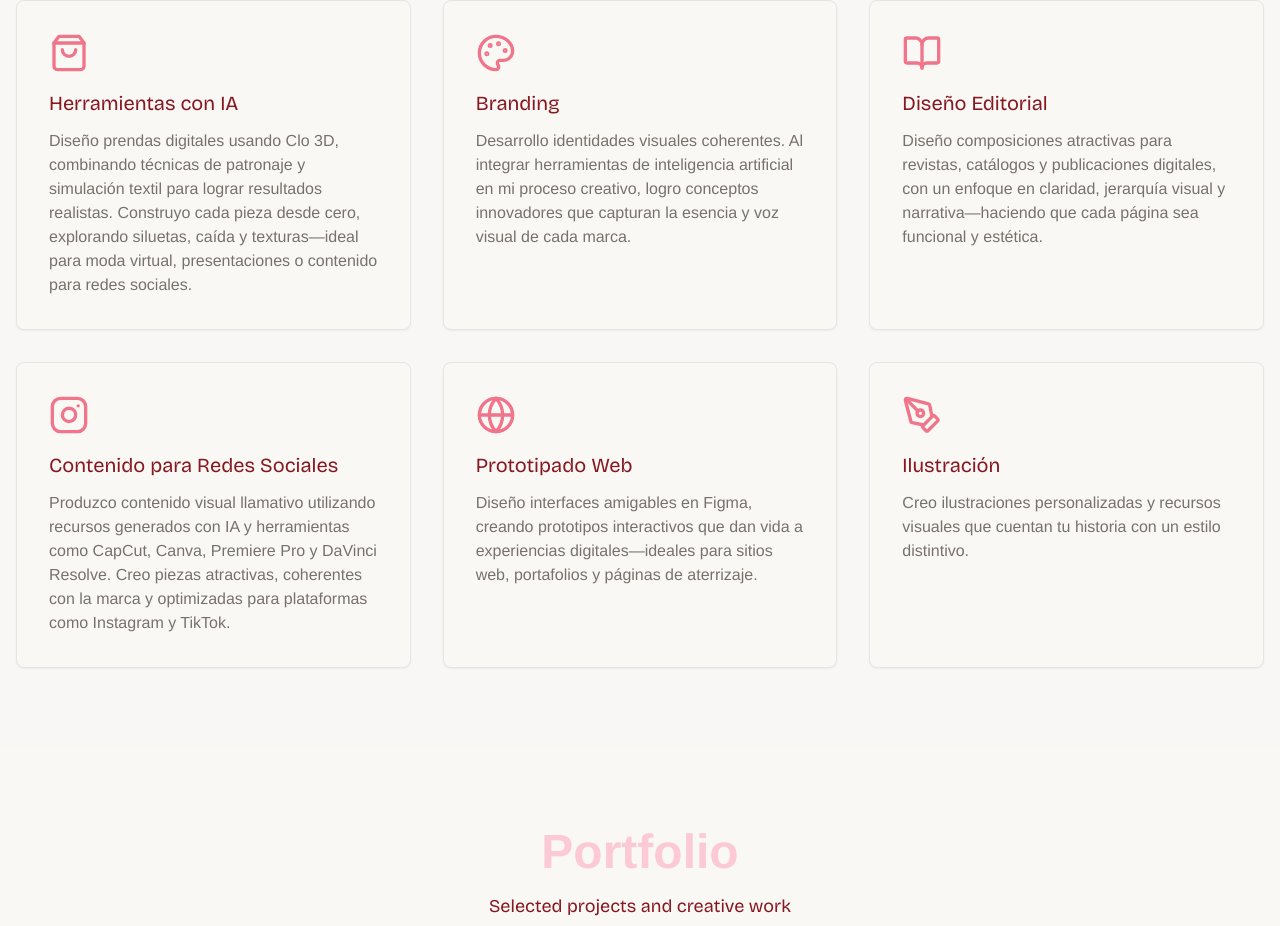
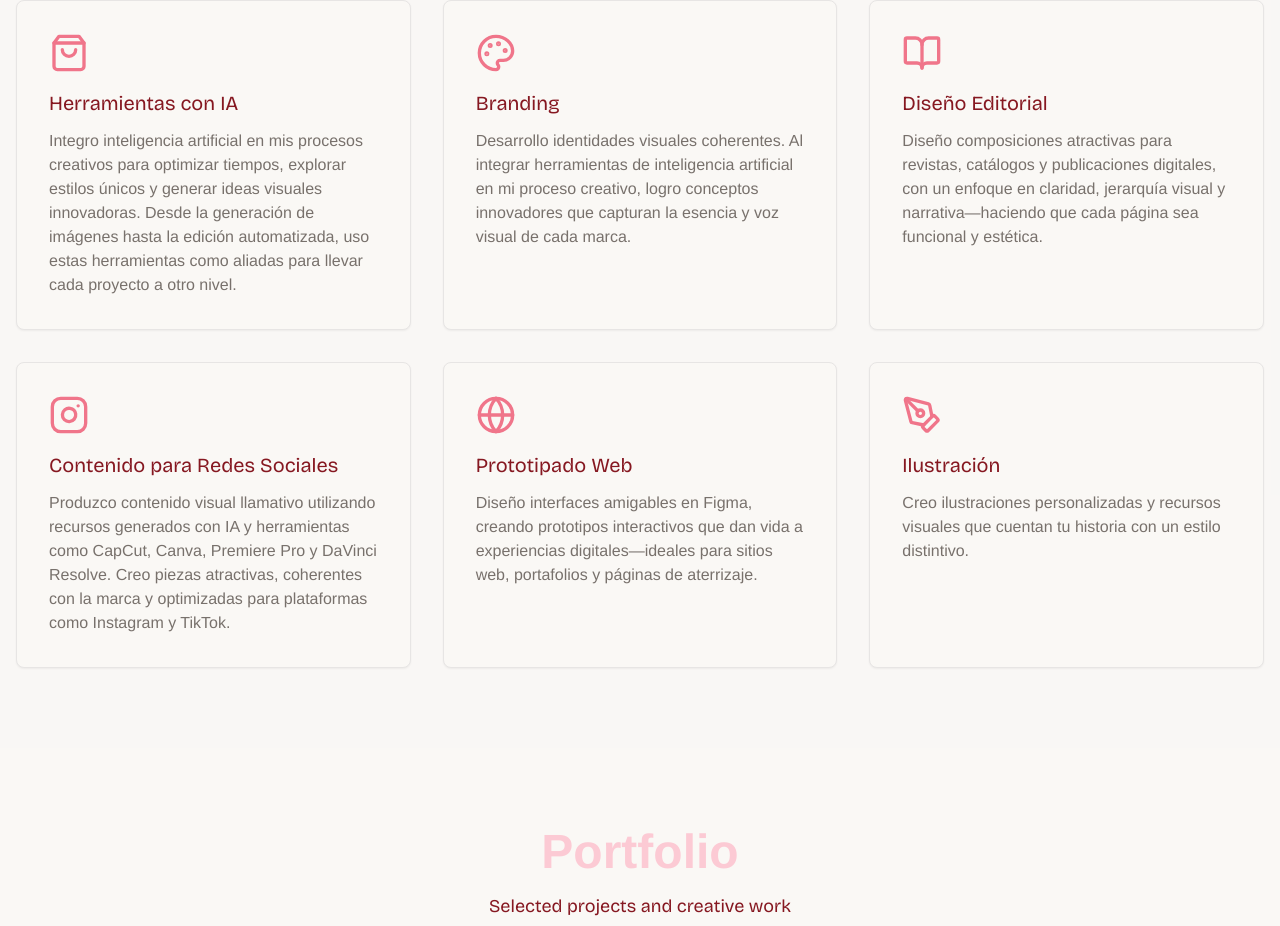
Before and after one commit to disenosam/samantha-bautista, a Next.js app: page / in a window 1280 px wide. Shown: the part 1792-2718 px from the top of the page. Built offline with nearby package versions, Linux system fonts and the light colour scheme.

Commit message:
Update services.tsx

```diff
--- a/components/services.tsx
+++ b/components/services.tsx
@@ -9,7 +9,7 @@ const services = [
   {
     icon: <ShoppingBag className="h-10 w-10" />,
     title: "Herramientas con IA",
-    description: "Diseño prendas digitales usando Clo 3D, combinando técnicas de patronaje y simulación textil para lograr resultados realistas. Construyo cada pieza desde cero, explorando siluetas, caída y texturas—ideal para moda virtual, presentaciones o contenido para redes sociales.",
+    description: "Integro inteligencia artificial en mis procesos creativos para optimizar tiempos, explorar estilos únicos y generar ideas visuales innovadoras. Desde la generación de imágenes hasta la edición automatizada, uso estas herramientas como aliadas para llevar cada proyecto a otro nivel.",
   },
   {
     icon: <Palette className="h-10 w-10" />,
```
